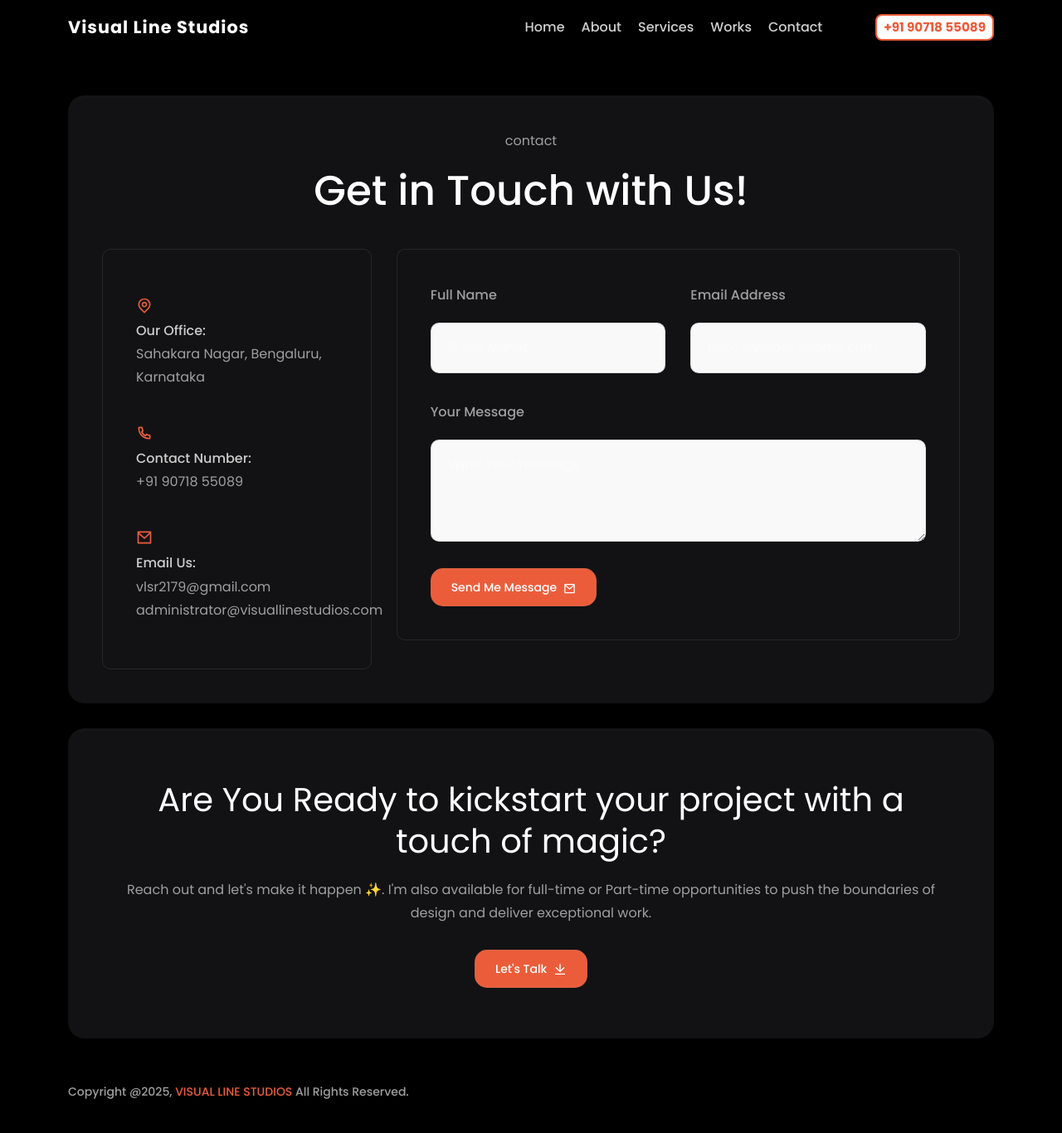
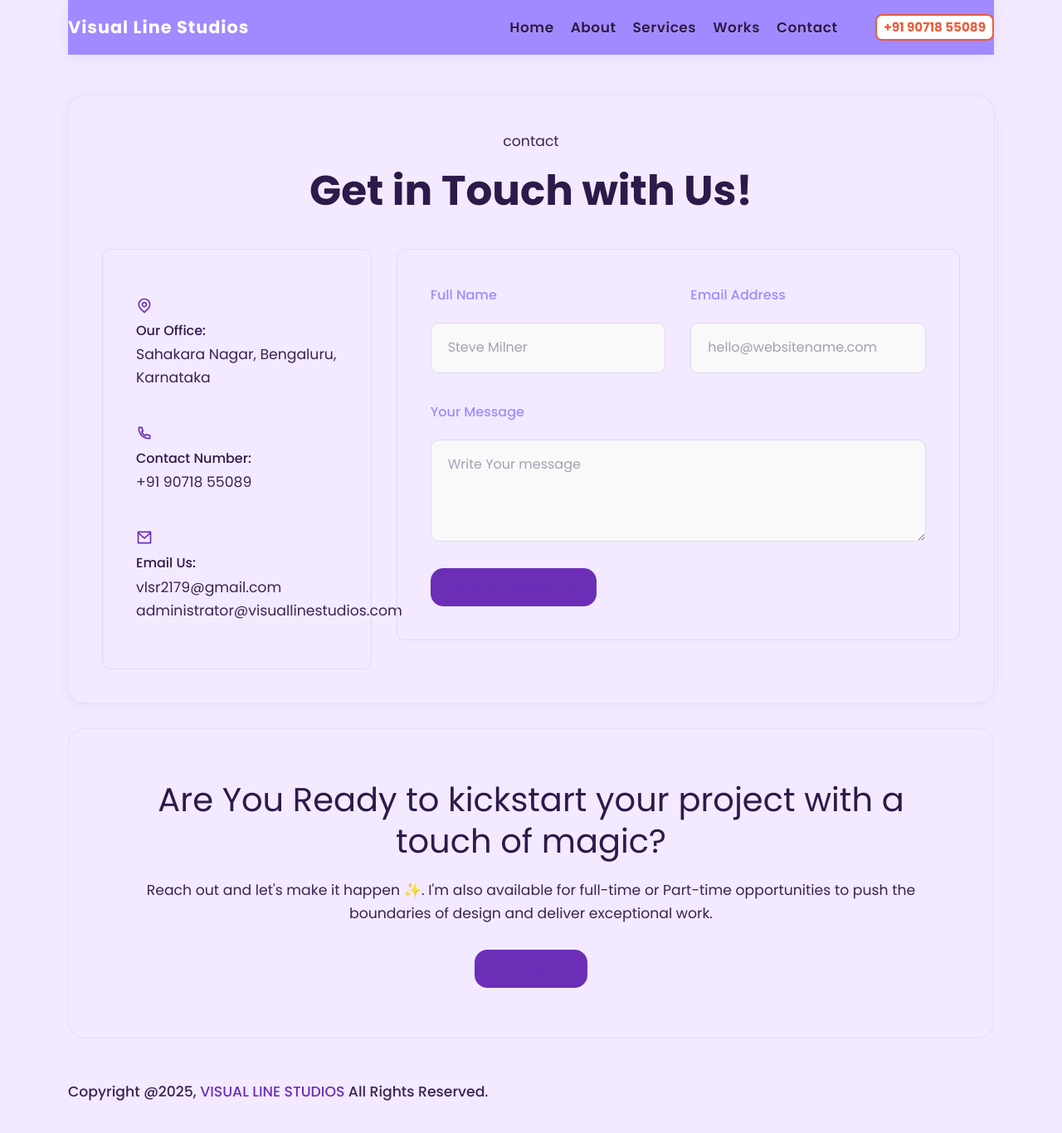
Before and after one commit to GovardhanGitHub/vline, a Next.js app: page /contact in a window 1280 px wide. Shown: the top 1366 px of the page at 83% size. Built offline with nearby package versions, Linux system fonts and the light colour scheme.

Commit message:
color system updated

```diff
--- a/src/assets/css/style.css
+++ b/src/assets/css/style.css
@@ -34,16 +34,16 @@ Version      : 1.0
 * ----------------------------------------------------------------------------------------
 */
 :root {
-    --main-color: #9f9f9f;
-    --heading-color: #fff;
-    --primary-color: #eb5d3a;
-    --lighter-color: #ccc;
-    --subtitle-color: #ccc;
-    --black-color: #000;
-    --border-color: rgba(119, 119, 125, .2);
-    --button-border: rgba(119, 119, 125, .2);
-    --body-background: #000;
-    --grey-bg: #E6EAEE;
+    --main-color: #a18aff; /* 60%: Light purple/lavender for backgrounds */
+    --primary-color: #6c2eb7; /* 30%: Deep purple for primary elements */
+    --accent-color: #ffb347; /* 10%: Gold accent (can use #ff69b4 for pink accent) */
+    --heading-color: #2d1a4a; /* Deepest purple for headings */
+    --subtitle-color: #7c4dff; /* Medium purple for subtitles */
+    --lighter-color: #f3eaff; /* Very light purple for cards/sections */
+    --grey-bg: #f8f6fc; /* Subtle lavender-grey background */
+    --border-color: #e0d7f7; /* Light purple border */
+    --button-border: #6c2eb7; /* Match primary */
+    --body-background: #f3eaff; /* Light purple background */
 }
 
 * {
@@ -401,7 +401,7 @@ html {
 }
 
 .section-title h2 span {
-    color: var(--primary-color);
+    color: var(--accent-color);
 }
 
 
@@ -410,7 +410,7 @@ html {
 }
 
 .section-title h6 span {
-    color: var(--primary-color);
+    color: var(--accent-color);
 }
 
 .theme-btn {
@@ -1062,7 +1062,7 @@ html {
 }
 
 .main-menu .navbar-header .navbar-toggle .icon-bar {
-    background: var(--main-color);
+    background: var(--main-color) !important;
     height: 3px;
     width: 26px;
     display: block;
@@ -1257,193 +1257,79 @@ html {
 .about-content-part {}
 
 .about-image-part {
+    background: linear-gradient(135deg, #a18aff 0%, #6c2eb7 100%);
+    border-radius: 24px;
+    box-shadow: 0 4px 32px 0 rgba(108,46,183,0.13);
+    padding: 40px 20px;
+    color: #fff;
     text-align: center;
-    padding: 40px;
-    border: 1px solid rgba(0, 0, 0, 0.05);
+    position: relative;
+    overflow: hidden;
+}
+
+.about-image-part h2 {
+    color: #fff;
+    font-weight: 700;
+    letter-spacing: 1.5px;
+    margin-bottom: 10px;
+}
+
+.about-image-part p {
+    color: #ffe6fa;
+    font-size: 1.1rem;
+    margin-bottom: 18px;
+}
+
+/* Add a soft accent circle or pattern for extra visual interest */
+.about-image-part::before {
+    content: '';
+    position: absolute;
+    top: -40px;
+    right: -40px;
+    width: 120px;
+    height: 120px;
+    background: radial-gradient(circle, #ffb34755 0%, #a18aff00 80%);
+    border-radius: 50%;
+    z-index: 0;
+}
+.about-image-part > * {
+    position: relative;
+    z-index: 1;
+}
+
+/* Font color system for headings, subtitles, body */
+h1, h2, h3, h4, h5, h6, .section-title h2 {
+    color: #4b176a;
+    font-family: 'Poppins', 'Segoe UI', Arial, sans-serif;
+}
+.section-title h2 span, .section-title h6 span {
+    color: var(--accent-color);
+}
+.section-title p, .about-content-part p, .service-item p, .project-content p {
+    color: #5e3a7b;
+    font-size: 1.08rem;
+}
+
+body, .container-inner, .about-content-part, .single-resume, .single-project-page-right, .single-project-page-left {
+    color: #3a2352;
+    font-family: 'Poppins', 'Segoe UI', Arial, sans-serif;
+}
+
+/* Buttons and links */
+a, a:visited, .theme-btn, .outline-btn {
+    color: var(--primary-color);
+    font-weight: 500;
+}
+a:hover, .theme-btn:hover, .outline-btn:hover {
+    color: var(--accent-color);
+}
+
+/* Add a subtle gradient to .container-inner for more depth */
+.container-inner {
+    background: linear-gradient(120deg, #f3eaff 60%, #e0d7f7 100%);
     border-radius: 20px;
-    box-shadow: rgba(255, 255, 255, 0.025) 0px 0.362176px 0.651917px -1px inset, rgba(255, 255, 255, 0.036) 0px 3px 5.4px -2px inset;
-    background-color: #121214;
-}
-
-.about-content-part,
-.about-content-part-bottom {
-    padding: 40px;
-    border: 1px solid rgba(0, 0, 0, 0.05);
-    border-radius: 20px;
-    box-shadow: rgba(255, 255, 255, 0.025) 0px 0.362176px 0.651917px -1px inset, rgba(255, 255, 255, 0.036) 0px 3px 5.4px -2px inset;
-    background-color: #121214;
-}
-
-.about-content-part-bottom {
-    margin-top: 30px;
-}
-
-.about-content-part-bottom h2 {
-    margin-bottom: 35px;
-}
-
-.about-image-part img {
-    width: 300px;
-}
-
-.about-image-part h2 {
-    font-size: 40px;
-}
-
-.about-content-part h2 {
-    font-size: 40px;
-    line-height: 50px;
-    margin-bottom: 20px;
-    font-weight: 400;
-}
-
-
-.about-content-part h2 span {
-    padding: 0 20px;
-    border: 1px solid rgba(0, 0, 0, 0.1);
-}
-
-.adress-field ul li {}
-
-.adress-field ul li i {
-    color: #00FF00;
-    margin-right: 10px;
-    font-size: 13px;
-}
-
-
-.about-social {
-    margin-top: 30px;
-}
-
-.about-social ul {
-    list-style: none;
-}
-
-.about-social ul li {
-    display: inline-block;
-    margin: 0px 15px;
-}
-
-.about-social ul li a {
-    font-size: 20px;
-    border: 1px solid rgb(255 255 255 / 5%);
-    padding: 10px 12px;
-    border-radius: 10px;
-}
-
-.about-image-part .dot-shape {
-    position: absolute;
-    left: -10%;
-    top: 25%;
-    -webkit-animation: rotated_circle linear 10s infinite;
-    animation: rotated_circle linear 10s infinite;
-}
-
-.about-btn {
-    display: inline-flex;
-    color: #fff;
-    border: 1px solid rgb(237, 237, 238);
-    padding: 15px 20px 10px 20px;
-    border-radius: 30px;
-}
-
-.about-btn img {
-    border-radius: 50%;
-    margin-right: 15px;
-}
-
-.about-btn h6 {
-    font-weight: 400;
-    color: rgb(119, 119, 125);
-    margin-bottom: 0;
-    margin-right: 15px;
-    margin-top: -5px;
-
-}
-
-
-.about-btn i {
-    -webkit-transform: rotate(-45deg);
-    transform: rotate(-45deg);
-}
-
-
-
-
-.scroller__inner {
-    padding-block: 1rem;
-    display: flex;
-    flex-wrap: wrap;
-    gap: 1rem;
-    mask: linear-gradient(90deg, transparent, white 20%, white 80%, transparent);
-}
-
-.scroller__inner img {
-    margin-right: 30px;
-}
-
-.scroller[data-animated="true"] {
-    overflow: hidden;
-    -webkit-mask: linear-gradient(90deg,
-            transparent,
-            white 20%,
-            white 80%,
-            transparent);
-    mask: linear-gradient(90deg, transparent, white 20%, white 80%, transparent);
-}
-
-.scroller[data-animated="true"] .scroller__inner {
-    width: max-content;
-    flex-wrap: nowrap;
-    animation: scroll var(--_animation-duration, 40s) var(--_animation-direction, forwards) linear infinite;
-}
-
-.scroller[data-direction="right"] {
-    --_animation-direction: reverse;
-}
-
-.scroller[data-direction="left"] {
-    --_animation-direction: forwards;
-}
-
-.scroller[data-speed="fast"] {
-    --_animation-duration: 20s;
-}
-
-.scroller[data-speed="slow"] {
-    --_animation-duration: 60s;
-}
-
-@keyframes scroll {
-    to {
-        transform: translate(calc(-50% - 0.5rem));
-    }
-}
-
-
-
-.tag-list {
-    margin: 0;
-    padding-inline: 0;
-    list-style: none;
-}
-
-.tag-list li {
-    padding: 1rem;
-    background: var(--clr-primary-400);
-    border-radius: 0.5rem;
-    box-shadow: 0 0.5rem 1rem -0.25rem var(--clr-primary-900);
-}
-
-/* for testing purposed to ensure the animation lined up correctly */
-.test {
-    background: red !important;
-}
-
-
-
-
+    box-shadow: 0 2px 16px 0 rgba(108,46,183,0.07);
+}
 
 /*
 * ----------------------------------------------------------------------------------------
@@ -1688,7 +1574,7 @@ ul.extra-skills li i {
     margin-bottom: 0;
 }
 
-.project-image {
+project-image {
     margin-bottom: 45px;
 }
 
@@ -2626,16 +2512,16 @@ body.loaded {
 }
 
 .single-blog-post a.read-more {
-    background: #000;
+    background: var(--primary-color);
     color: #fff;
     padding: 6px 20px;
-    border: 1px solid #000;
+    border: 1px solid var(--primary-color);
 }
 
 .single-blog-post a.read-more:hover {
     background: transparent;
-    color: #000;
-    border: 1px solid #000;
+    color: var(--primary-color);
+    border: 1px solid var(--primary-color);
 }
 
 .post-date {
@@ -2647,11 +2533,6 @@ body.loaded {
 .post-date span {
     margin-right: 20px;
     color: var(--heading-color);
-}
-
-.post-date span i {
-    margin-right: 5px;
-    color: #fff;
 }
 
 .single-blog-post p {
@@ -3062,3 +2943,89 @@ ul.blog_pagination li a:hover {
     padding: 25px;
     border: 1px solid var(--border-color);
 }
+
+.container-inner,
+.about-content-part,
+.about-content-part-bottom,
+.single-resume,
+.single-project-page-right,
+.single-project-page-left,
+.single-blog-post-details,
+.single-blog-sidebar-area,
+.post-comments-area,
+.single-side-bar,
+.project-item.style-two .project-content,
+.project-item.style-two {
+    background: var(--lighter-color) !important;
+    color: var(--heading-color) !important;
+}
+
+/*
+ * NAV BAR & FONT POLISH FOR PURPLE THEME
+ */
+
+/* Nav bar background and shadow for clarity */
+.main-header, .fixed-header .header-inner, .header-inner {
+  background: var(--main-color) !important;
+  box-shadow: 0 2px 16px 0 rgba(108,46,183,0.09);
+}
+
+/* Nav links: modern, clear, high-contrast */
+.main-menu .navbar-collapse li a {
+  color: var(--heading-color) !important;
+  font-weight: 600;
+  letter-spacing: 0.5px;
+  font-size: 17px;
+  text-shadow: 0 1px 2px #f3eaff44;
+}
+.main-menu .navbar-collapse li a:hover,
+.main-menu .navbar-collapse li a.active {
+  color: var(--accent-color) !important;
+  background: none !important;
+}
+
+/* Hamburger icon: always visible on mobile, purple accent */
+.main-menu .navbar-header .navbar-toggle .icon-bar {
+  background: var(--accent-color) !important;
+}
+
+/* Phone number: bold, accent color, always visible */
+.header-phone {
+  color: var(--accent-color) !important;
+  font-weight: 700;
+  font-size: 18px;
+  letter-spacing: 0.5px;
+}
+
+/* Font system: headings, subtitles, body */
+h1, h2, h3, h4, h5, h6, .section-title h2 {
+  color: var(--heading-color) !important;
+  font-family: 'Poppins', 'Segoe UI', Arial, sans-serif;
+  font-weight: 700;
+}
+.section-title h2 span, .section-title h6 span {
+  color: var(--accent-color) !important;
+}
+.section-title p, .about-content-part p, .service-item p, .project-content p, p, li {
+  color: #3a2352 !important;
+  font-size: 1.08rem;
+  font-family: 'Poppins', 'Segoe UI', Arial, sans-serif;
+}
+
+/* Remove any black/dark nav backgrounds */
+.main-header, .header-inner, .main-menu, .main-menu .navbar-collapse {
+  background: var(--main-color) !important;
+}
+
+/* Responsive: nav bar always clear on mobile */
+@media (max-width: 991px) {
+  .main-header, .header-inner, .main-menu, .main-menu .navbar-collapse {
+    background: var(--main-color) !important;
+    box-shadow: 0 2px 16px 0 rgba(108,46,183,0.13);
+  }
+  .main-menu .navbar-collapse li a {
+    color: var(--heading-color) !important;
+    font-size: 18px;
+    padding: 16px 0;
+  }
+}
```
